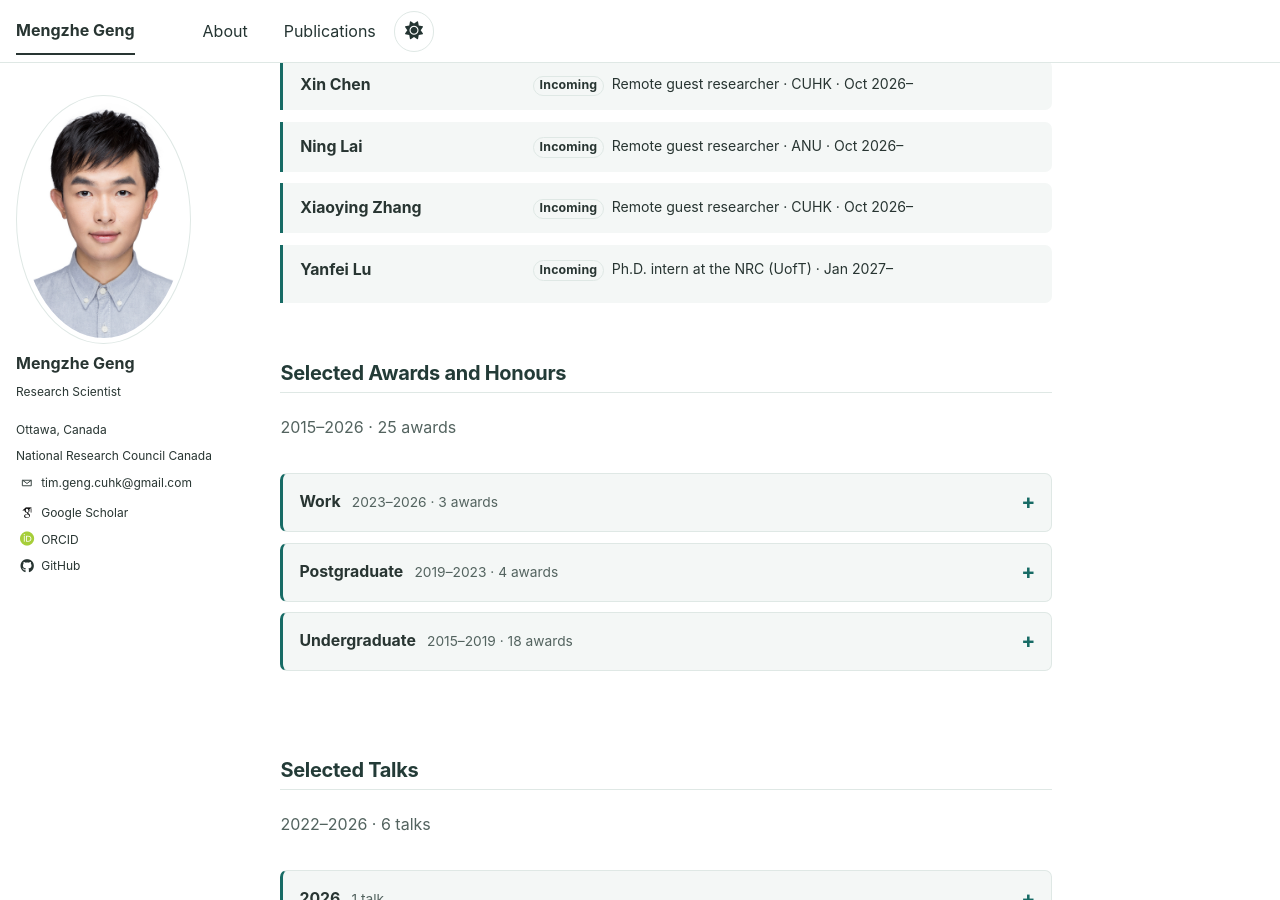
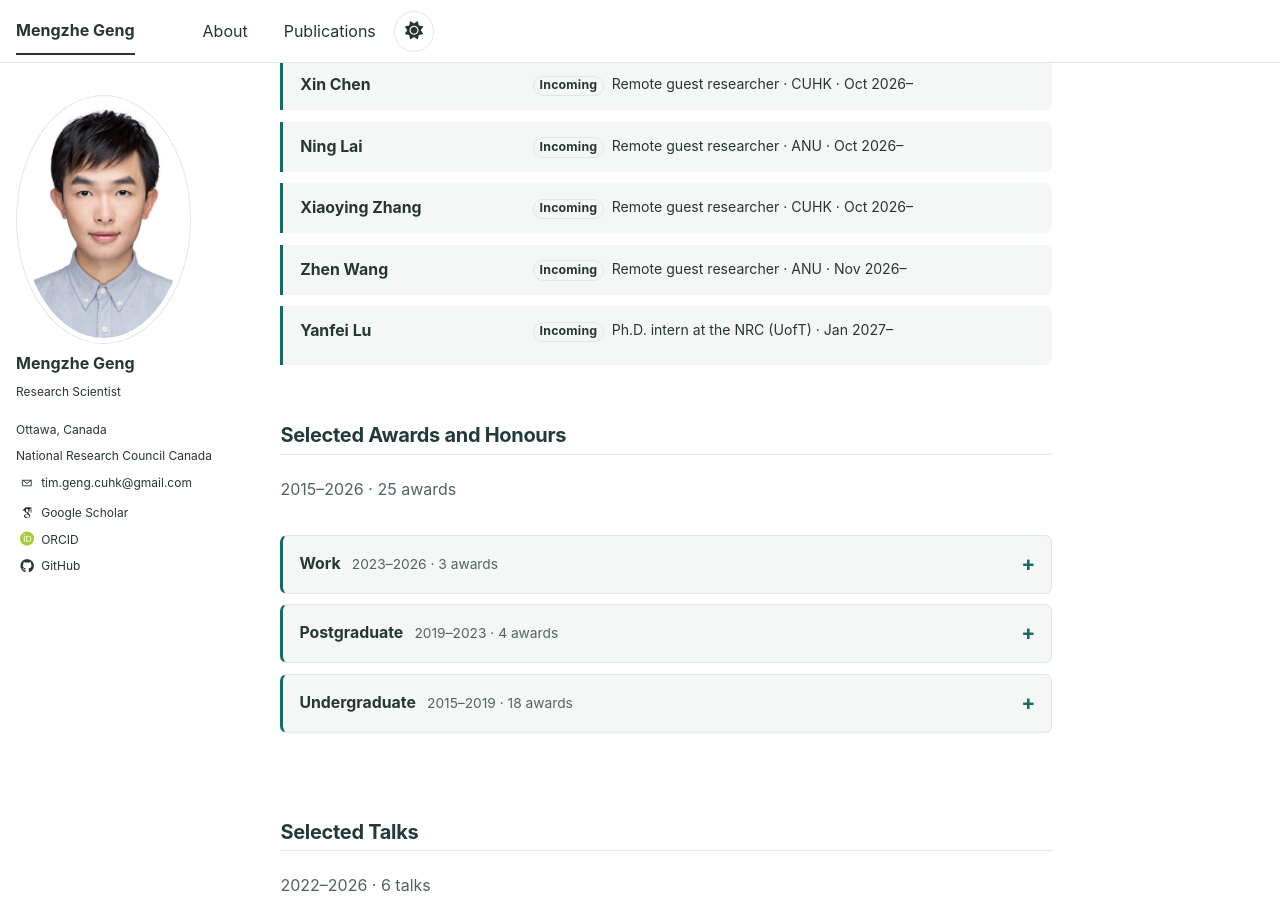
Before and after one commit to MENGZHEGENG/MENGZHEGENG.github.io, a Jekyll site: the page built from _pages/about.md, in a window 1280 px wide and 900 px high, scrolled down 3319 px. Built offline with Jekyll 4.4.1, drawn with Linux system fonts in a browser that asks for light colours; some web fonts are replaced.

Commit message:
Add incoming ANU researcher Zhen Wang

```diff
--- a/_pages/about.md
+++ b/_pages/about.md
@@ -270,6 +270,12 @@
   </div>
   <div class="supervision-entry">
     <div class="supervision-heading">
+      <span class="supervision-name">Zhen Wang</span>
+      <span class="publication-meta supervision-roles"><span class="supervision-role-line"><span class="supervision-role-tag">Incoming</span><span class="supervision-role-copy">Remote guest researcher · ANU · Nov 2026–</span></span></span>
+    </div>
+  </div>
+  <div class="supervision-entry">
+    <div class="supervision-heading">
       <span class="supervision-name">Yanfei Lu</span>
       <span class="publication-meta supervision-roles"><span class="supervision-role-line"><span class="supervision-role-tag">Incoming</span><span class="supervision-role-copy">Ph.D. intern at the NRC (UofT) · Jan 2027–</span></span></span>
     </div>
```
